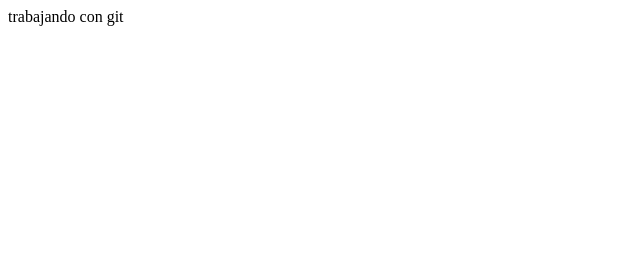
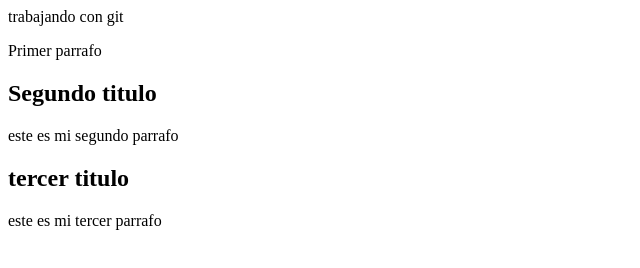
Before and after one commit to Rocio-desing/clase-5, a plain HTML site: page index.html in a window 1280 px wide. Shown: the whole page, without its empty margins (0-640 px from the left). Drawn offline with Linux system fonts and the light colour scheme.

Commit message:
agregue el tercer parrafo

```diff
--- a/index.html
+++ b/index.html
@@ -2,6 +2,14 @@
     <head>
         <title>clase5</title>
     </head>
-    <body>trabajando con git</body>
-    <p> </p>
+    <body>trabajando con git
+        <p>Primer parrafo</p>
+
+        <h2>Segundo titulo</h2>
+        <p>este es mi segundo parrafo</p>
+
+        <h2> tercer titulo</h2>
+        <p>este es mi tercer parrafo</p>
+    </body>
+
 </html>
```
